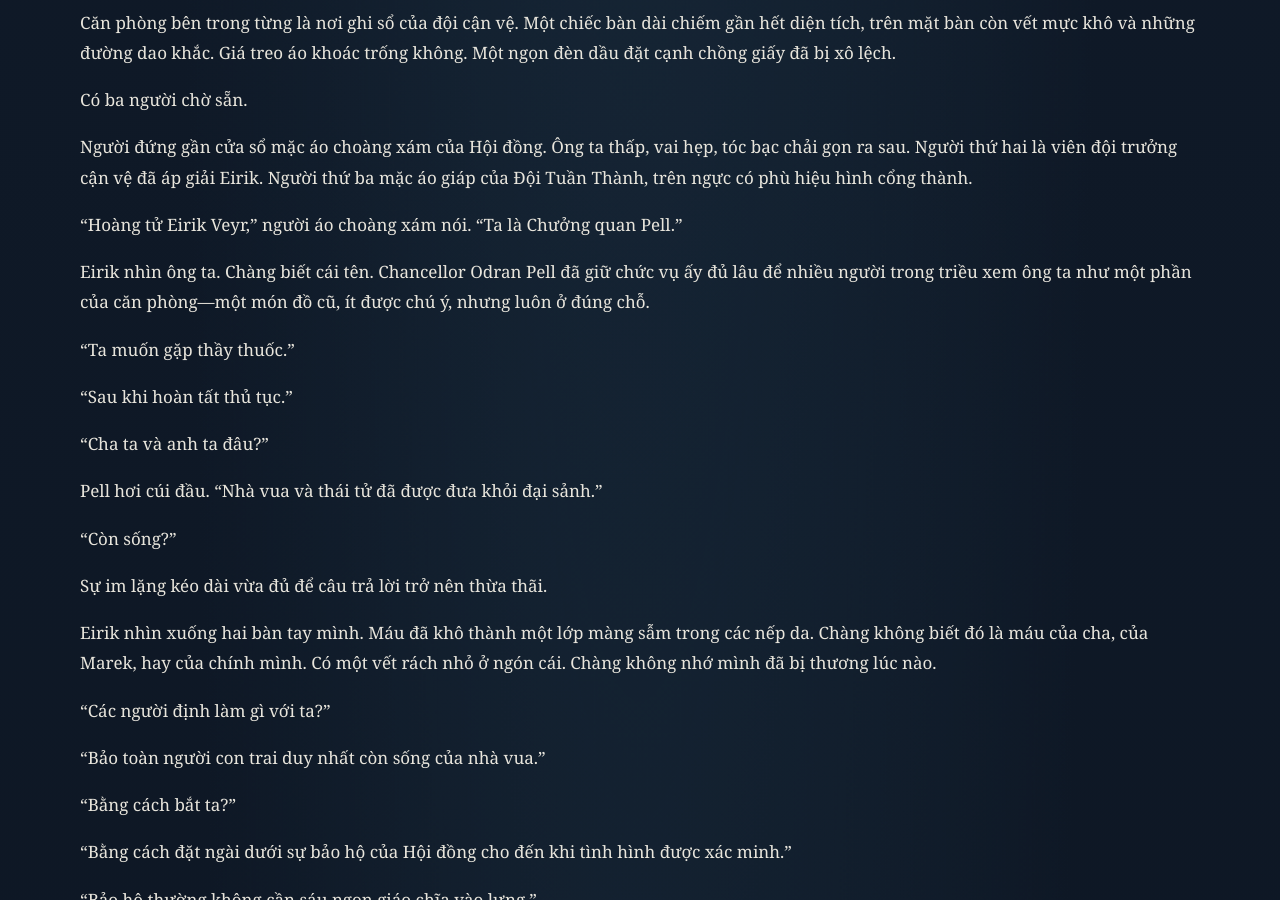
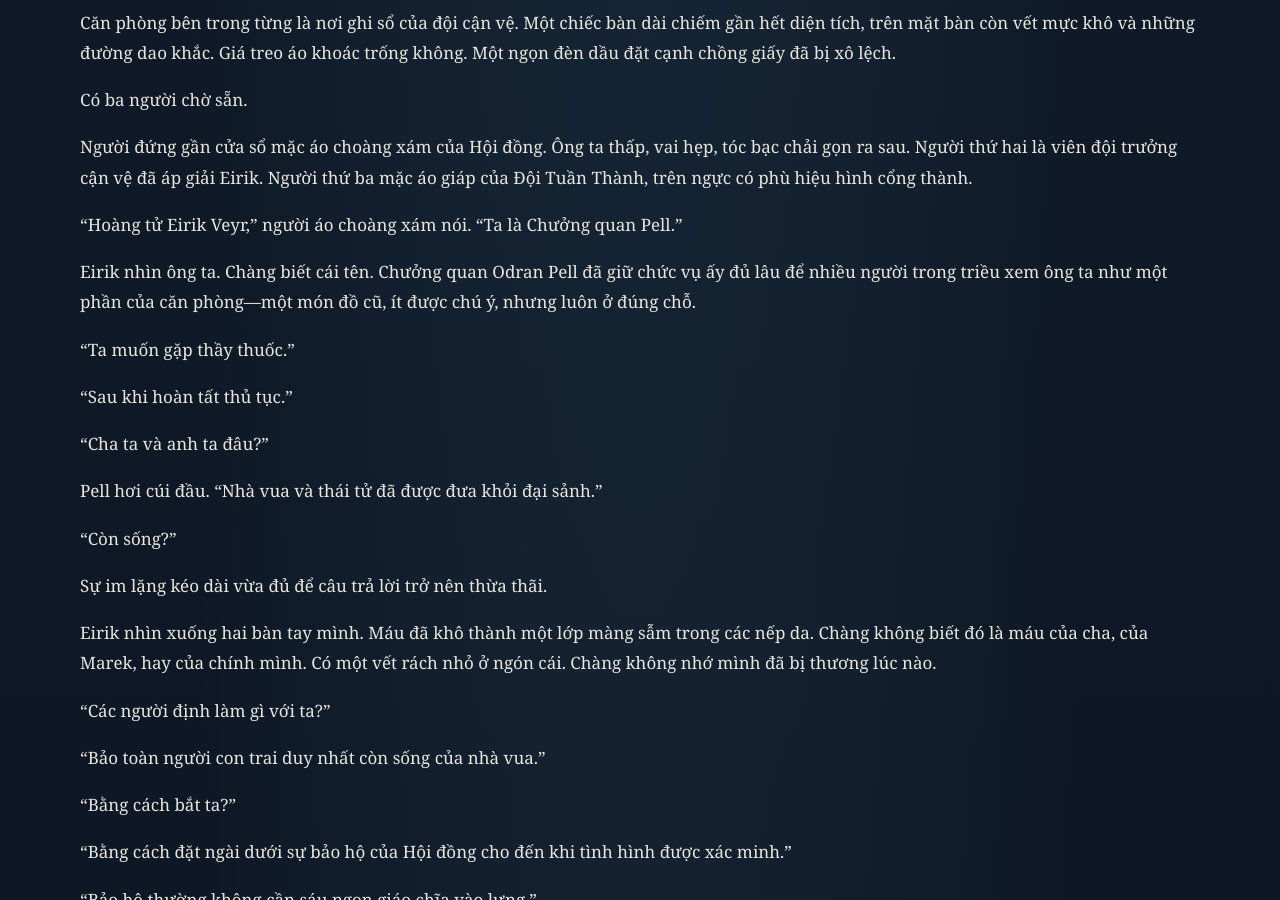
Before and after one commit to trduy91/seven-seas-reader, a Jekyll site: the page built from site/chapters/shattered-sea-saga/chapter-002-ten-cua-nhung-nguoi-da-chet.md, in a window 1280 px wide and 900 px high, scrolled down 1457 px. Built offline with Jekyll 4.4.1, drawn with Linux system fonts in a browser that asks for light colours; our own code applies the rules of GitHub Pages for plain Markdown files; some of the changed text lies outside the part shown.

Commit message:
Replace Chapter 2 with corrected Vietnamese revision 1.1

```diff
--- a/site/chapters/shattered-sea-saga/chapter-002-ten-cua-nhung-nguoi-da-chet.md
+++ b/site/chapters/shattered-sea-saga/chapter-002-ten-cua-nhung-nguoi-da-chet.md
@@ -1,5 +1,6 @@
 # Quyển I — Quạ Sắt
 ## Chương 2: Tên Của Những Người Đã Chết
+
 
 Cánh cửa phía sau Eirik đóng lại bằng một tiếng nặng nề.
 
@@ -51,7 +52,7 @@ Người đứng gần cửa sổ mặc áo choàng xám của Hội đồng. Ô
 
 “Hoàng tử Eirik Veyr,” người áo choàng xám nói. “Ta là Chưởng quan Pell.”
 
-Eirik nhìn ông ta. Chàng biết cái tên. Chancellor Odran Pell đã giữ chức vụ ấy đủ lâu để nhiều người trong triều xem ông ta như một phần của căn phòng—một món đồ cũ, ít được chú ý, nhưng luôn ở đúng chỗ.
+Eirik nhìn ông ta. Chàng biết cái tên. Chưởng quan Odran Pell đã giữ chức vụ ấy đủ lâu để nhiều người trong triều xem ông ta như một phần của căn phòng—một món đồ cũ, ít được chú ý, nhưng luôn ở đúng chỗ.
 
 “Ta muốn gặp thầy thuốc.”
 
@@ -316,3 +317,5 @@ Eirik ngồi xuống, lưng dựa vào tường. Chàng đếm khoảng cách gi
 Chàng chỉ biết rằng trong cung điện phía trên, những người còn sống đang bắt đầu viết tên của những người đã chết vào sổ sách.
 
 Và nếu chàng không tìm được cách đọc những gì họ viết, cái tên tiếp theo có thể là của chàng.
+
+> **Ghi chú phiên bản 1.1:** Chức danh “Chưởng quan” đã được chuẩn hóa trong bản tiếng Việt. Nội dung và diễn biến truyện không thay đổi.
```
